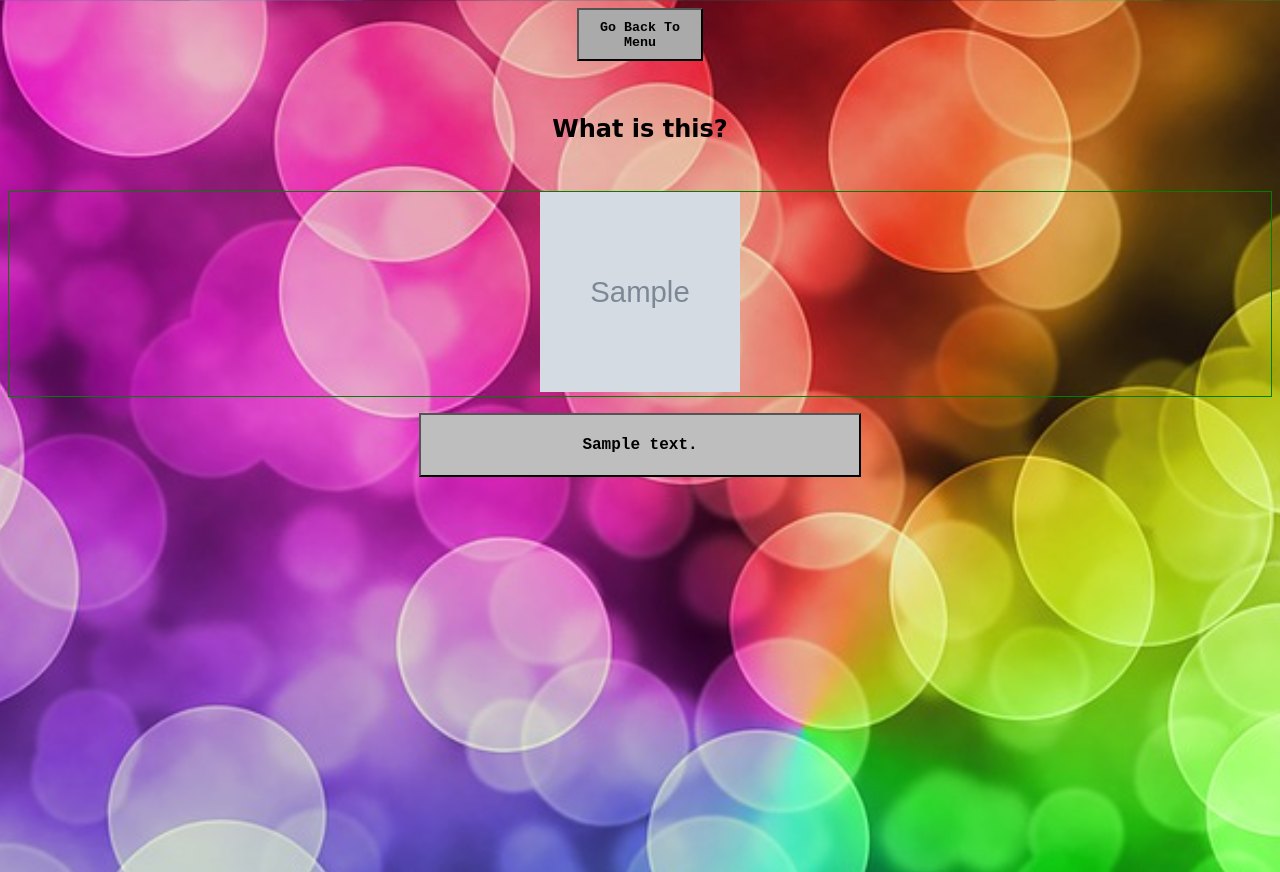
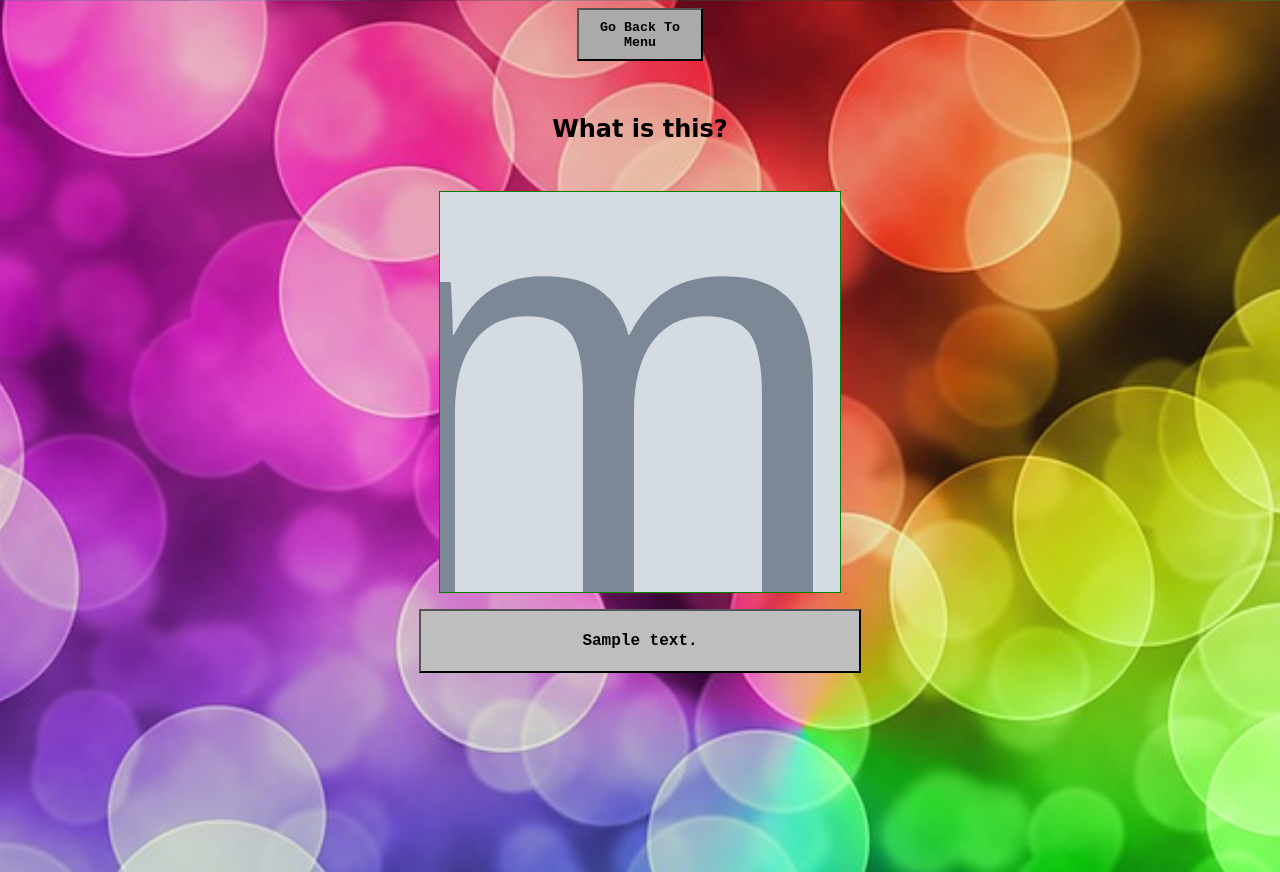
Before and after one commit to andreahpl/cssi2017-finalproject, a Python web app: template templates/image_page.html in a window 1280 px wide. Shown: the top 872 px of the page. Run offline with Jinja, Linux system fonts and the light colour scheme; the template is opened without the code that fills it: most values are stand-ins (such as "Sample title", 1, 10 or a date in 2020); grey boxes marked "Sample" are stand-in pictures; some libraries are stand-ins or nearby versions.

Commit message:
Added img scaling

```diff
--- a/stylesheets/stylesheet.css
+++ b/stylesheets/stylesheet.css
@@ -135,7 +135,7 @@ tr:nth-child(even) {
   background-color: rgba(160,160,160,0.75);
 }
 
-/* Game Page */
+/* Game Pages (Pic and Trivia)*/
 .question {
   display: inline-block;
   font-size: 1.75em;
@@ -150,6 +150,22 @@ tr:nth-child(even) {
   width: 35%;
   font-size: 1em;
   margin: 1em;
+}
+
+.boxed {
+  border: 1px solid green ;
+  width: 400px;
+  height: 400px;
+  margin: 0 auto;
+  overflow: hidden;
+}
+
+.picture-question {
+  width: 400px;
+  height: 400px;
+  max-width: 400px;
+  max-height: 400px;
+  transform: scale(10);
 }
 
 .scoreScreen {
--- a/templates/image_page.html
+++ b/templates/image_page.html
@@ -15,9 +15,9 @@
   <h2>What is this?</h2>
   <div class ='photos' id="myDIV">
     {% for photo in photos %}
-    <div class='qna' style="display:none">
-        <div class="boxed">
-      <img src='{{photo.photo}}' width='200' height='200'>
+    <div class='qna' style="display:none;">
+      <div class="boxed">
+        <img src='{{photo.photo}}' class="picture-question">
       </div>
       {% for answer in photo['answers']%}
         <button data-photo-key='{{photo['photo_key']}}' class="answer" onclick="checkQuestion(this)">{{ answer }}</button>
@@ -42,15 +42,6 @@
 
 </div>
 
-<style>
-.boxed {
-  border: 1px solid green ;
-  width: 200;
-  height: 200;
-}
-</style>
-
-
 
 
 
```
